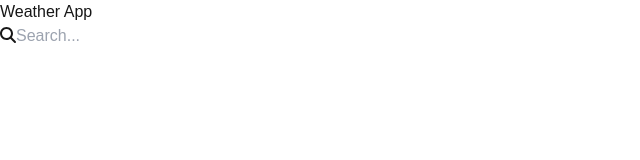
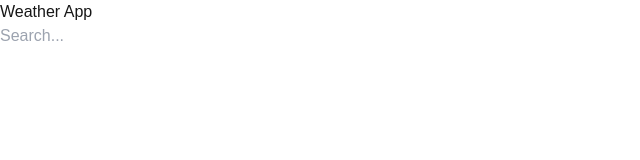
Before and after one commit to unbegrenzt/is_windy, a Next.js app: page / in a window 1280 px wide. Shown: the top 160 px of the page, without its empty margins (0-640 px from the left). Built offline with nearby package versions, Linux system fonts and the light colour scheme.

Commit message:
refactor: :rocket: send new relase

```diff
--- a/src/components/molecules/SearchBar/index.tsx
+++ b/src/components/molecules/SearchBar/index.tsx
@@ -3,11 +3,11 @@
 import React from 'react';
 import Input from '@/components/atoms/Input';
 import ResultsList from '@/components/atoms/ResultsList';
-import { FontAwesomeIcon } from '@fortawesome/react-fontawesome';
-import { faSearch } from '@fortawesome/free-solid-svg-icons';
+// import { FontAwesomeIcon } from '@fortawesome/react-fontawesome';
+// import { faSearch } from '@fortawesome/free-solid-svg-icons';
 import useSearchOSM from '@/hooks/useSearchOSM';
-import Player from 'lottie-react';
-import loadingAnimation from '@/animations/loading.json';
+// import Player from 'lottie-react';
+// import loadingAnimation from '@/animations/loading.json';
 
 const SearchBar: React.FC = () => {
   const [query, setQuery] = React.useState('');
@@ -16,7 +16,7 @@ const SearchBar: React.FC = () => {
   return (
     <div className="relative w-3/4 lg:max-w-96">
       <div className="flex items-center rounded-full border border-gray-300 p-2.5">
-        {loading ? (
+        {/* {loading ? (
           <Player
             autoplay
             loop
@@ -25,7 +25,7 @@ const SearchBar: React.FC = () => {
           />
         ) : (
           <FontAwesomeIcon icon={faSearch} className="mr-2" />
-        )}
+        )} */}
         <Input
           type="text"
           placeholder="Search..."
```
